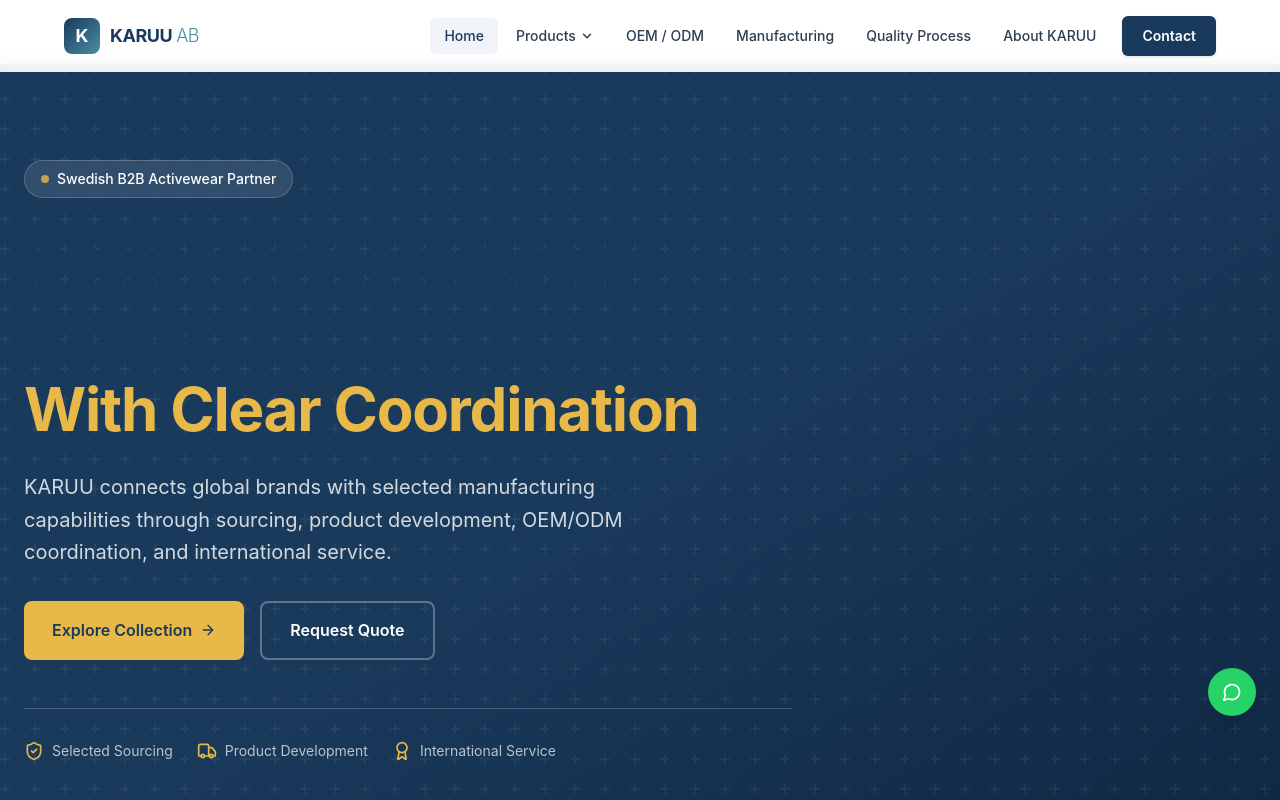
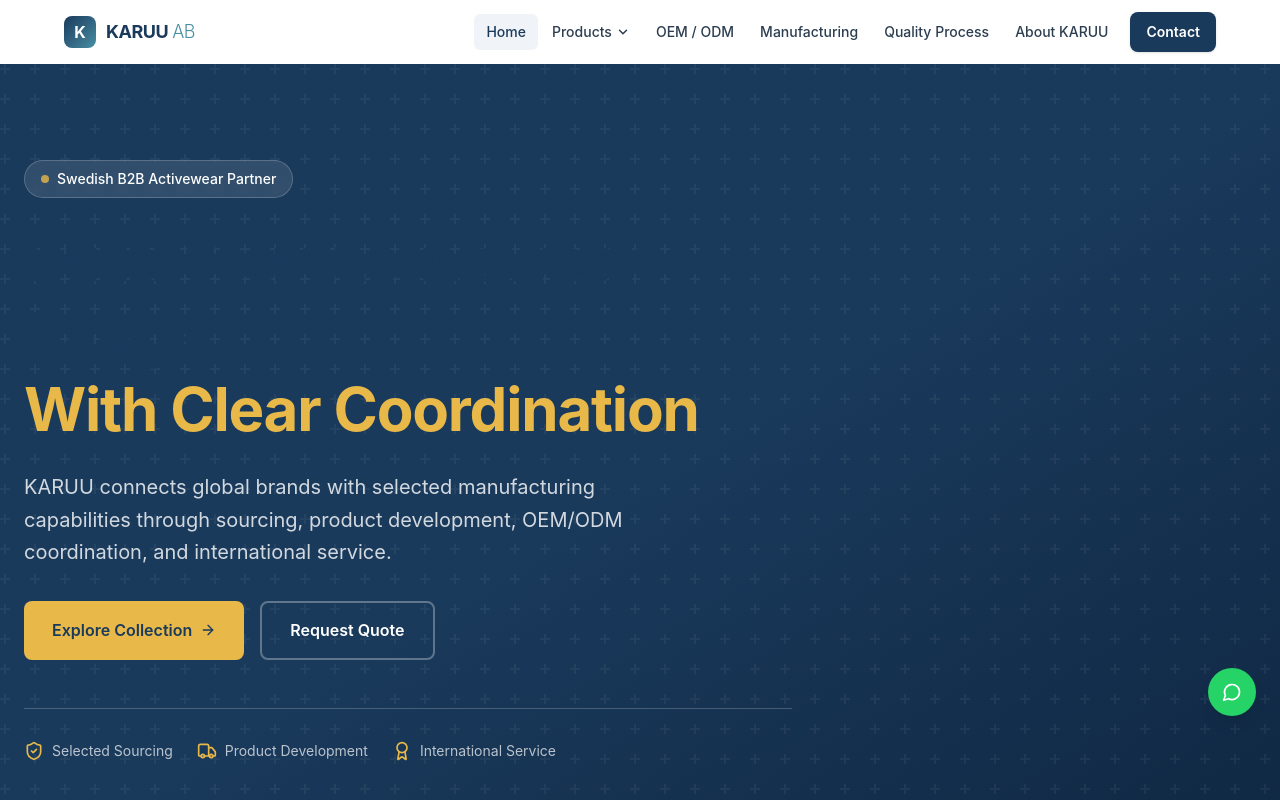
Before and after one commit to john92swe-sys/karuu-website, a Next.js app: page / in a window 1280 px wide. Shown: the top 800 px of the page. Built offline with nearby package versions, Linux system fonts and the light colour scheme; a web font is replaced by a local one.

Commit message:
Lighten the desktop navigation

```diff
--- a/src/components/navbar.tsx
+++ b/src/components/navbar.tsx
@@ -49,25 +49,23 @@
 
   return (
     <header
-      className={`fixed top-0 left-0 right-0 z-50 h-16 md:h-[72px] transition-all duration-300 ${
+      className={`fixed inset-x-0 top-0 z-50 h-16 transition-all duration-300 ${
         scrolled
-          ? 'bg-white/97 backdrop-blur-md shadow-sm border-b border-border'
-          : 'bg-white/90 backdrop-blur-sm border-b border-transparent'
+          ? 'border-b border-border bg-white/95 shadow-sm backdrop-blur-md'
+          : 'border-b border-transparent bg-white/88 backdrop-blur-sm'
       }`}
     >
-      <div className="max-w-container h-full flex items-center justify-between">
-        {/* Logo */}
-        <Link href="/" className="flex items-center gap-2.5 group">
-          <div className="w-9 h-9 rounded-lg bg-gradient-to-br from-primary to-secondary flex items-center justify-center text-white font-bold text-lg font-heading">
+      <div className="max-w-container flex h-full items-center justify-between">
+        <Link href="/" className="group flex items-center gap-2.5">
+          <div className="flex h-8 w-8 items-center justify-center rounded-lg bg-gradient-to-br from-primary to-secondary text-base font-bold text-white font-heading">
             K
           </div>
-          <span className="font-heading font-bold text-lg text-primary tracking-tight">
+          <span className="text-base font-bold tracking-tight text-primary font-heading sm:text-lg">
             KARUU <span className="font-light text-secondary">AB</span>
           </span>
         </Link>
 
-        {/* Desktop Nav */}
-        <nav className="hidden lg:flex items-center gap-1" aria-label="Primary navigation">
+        <nav className="hidden items-center gap-0.5 lg:flex" aria-label="Primary navigation">
           {navItems.slice(0, -1).map((item) => {
             if (item.href === '/products') {
               return (
@@ -79,24 +77,24 @@
                 >
                   <Link
                     href={item.href}
-                    className={`inline-flex items-center gap-1 px-3.5 py-2 text-sm font-medium rounded-md transition-colors ${
+                    className={`inline-flex items-center gap-1 rounded-md px-3 py-2 text-sm font-medium transition-colors ${
                       isActive(item.href)
-                        ? 'text-primary bg-primary-50'
-                        : 'text-stone hover:text-primary hover:bg-bg-alt'
+                        ? 'bg-primary-50 text-primary'
+                        : 'text-stone hover:bg-bg-alt hover:text-primary'
                     }`}
                   >
                     {item.label}
-                    <ChevronDown className="w-3.5 h-3.5" strokeWidth={2.5} />
+                    <ChevronDown className="h-3.5 w-3.5" strokeWidth={2.5} />
                   </Link>
                   {productMenuOpen && (
-                    <div className="absolute top-full left-0 mt-1 w-56 bg-white rounded-lg border border-border shadow-lg py-2 animate-fade-in">
-                      {productCategories.map((cat) => (
+                    <div className="absolute left-0 top-full mt-1 w-56 rounded-lg border border-border bg-white py-2 shadow-lg animate-fade-in">
+                      {productCategories.map((category) => (
                         <Link
-                          key={cat.slug}
-                          href={`/products?category=${cat.slug}`}
-                          className="block px-4 py-2 text-sm text-stone hover:text-primary hover:bg-bg-alt transition-colors"
+                          key={category.slug}
+                          href={`/products?category=${category.slug}`}
+                          className="block px-4 py-2 text-sm text-stone transition-colors hover:bg-bg-alt hover:text-primary"
                         >
-                          {cat.label}
+                          {category.label}
                         </Link>
                       ))}
                     </div>
@@ -104,14 +102,15 @@
                 </div>
               );
             }
+
             return (
               <Link
                 key={item.href}
                 href={item.href}
-                className={`px-3.5 py-2 text-sm font-medium rounded-md transition-colors ${
+                className={`rounded-md px-3 py-2 text-sm font-medium transition-colors ${
                   isActive(item.href)
-                    ? 'text-primary bg-primary-50'
-                    : 'text-stone hover:text-primary hover:bg-bg-alt'
+                    ? 'bg-primary-50 text-primary'
+                    : 'text-stone hover:bg-bg-alt hover:text-primary'
                 }`}
               >
                 {item.label}
@@ -120,57 +119,58 @@
           })}
           <Link
             href="/contact"
-            className="ml-2 px-5 py-2.5 text-sm font-semibold text-white bg-primary rounded-md hover:bg-primary-light transition-all hover:-translate-y-0.5 shadow-sm hover:shadow-md"
+            className="ml-2 rounded-lg bg-primary px-4 py-2.5 text-sm font-semibold text-white shadow-sm transition-colors hover:bg-primary-light"
           >
             Contact
           </Link>
         </nav>
 
-        {/* Mobile Toggle */}
         <button
           type="button"
-          className="lg:hidden inline-flex min-h-11 min-w-11 items-center justify-center rounded-md text-primary hover:bg-primary-50"
+          className="inline-flex min-h-11 min-w-11 items-center justify-center rounded-md text-primary hover:bg-primary-50 lg:hidden"
           onClick={() => setMobileOpen(!mobileOpen)}
           aria-label={mobileOpen ? 'Close navigation menu' : 'Open navigation menu'}
           aria-expanded={mobileOpen}
           aria-controls="mobile-navigation"
         >
-          {mobileOpen ? <X className="w-6 h-6" /> : <Menu className="w-6 h-6" />}
+          {mobileOpen ? <X className="h-6 w-6" /> : <Menu className="h-6 w-6" />}
         </button>
       </div>
 
-      {/* Mobile Menu */}
       {mobileOpen && (
-        <div id="mobile-navigation" className="lg:hidden absolute top-full left-0 right-0 bg-white border-b border-border shadow-lg max-h-[calc(100dvh-64px)] overflow-y-auto">
-          <nav className="flex flex-col py-3 px-4 gap-1">
+        <div
+          id="mobile-navigation"
+          className="absolute left-0 right-0 top-full max-h-[calc(100dvh-64px)] overflow-y-auto border-b border-border bg-white shadow-lg lg:hidden"
+        >
+          <nav className="flex flex-col gap-1 px-4 py-3">
             {navItems.slice(0, -1).map((item) => (
               <Link
                 key={item.href}
                 href={item.href}
-                className={`px-4 py-3 text-sm font-medium rounded-md ${
+                className={`rounded-md px-4 py-3 text-sm font-medium ${
                   isActive(item.href)
-                    ? 'text-primary bg-primary-50'
+                    ? 'bg-primary-50 text-primary'
                     : 'text-stone hover:bg-bg-alt'
                 }`}
               >
                 {item.label}
               </Link>
             ))}
-            <div className="px-4 pt-2 pb-1 text-xs font-semibold text-stone-light uppercase tracking-wider">
+            <div className="px-4 pb-1 pt-2 text-xs font-semibold uppercase tracking-wider text-stone-light">
               Product Categories
             </div>
-            {productCategories.map((cat) => (
+            {productCategories.map((category) => (
               <Link
-                key={cat.slug}
-                href={`/products?category=${cat.slug}`}
-                className="px-8 py-2.5 text-sm text-stone-light hover:text-primary hover:bg-bg-alt rounded-md"
+                key={category.slug}
+                href={`/products?category=${category.slug}`}
+                className="rounded-md px-8 py-2.5 text-sm text-stone-light hover:bg-bg-alt hover:text-primary"
               >
-                {cat.label}
+                {category.label}
               </Link>
             ))}
             <Link
               href="/contact"
-              className="mx-4 mt-4 py-3 text-center text-sm font-semibold text-white bg-primary rounded-md"
+              className="mx-4 mt-4 rounded-md bg-primary py-3 text-center text-sm font-semibold text-white"
             >
               Contact Us
             </Link>
```
